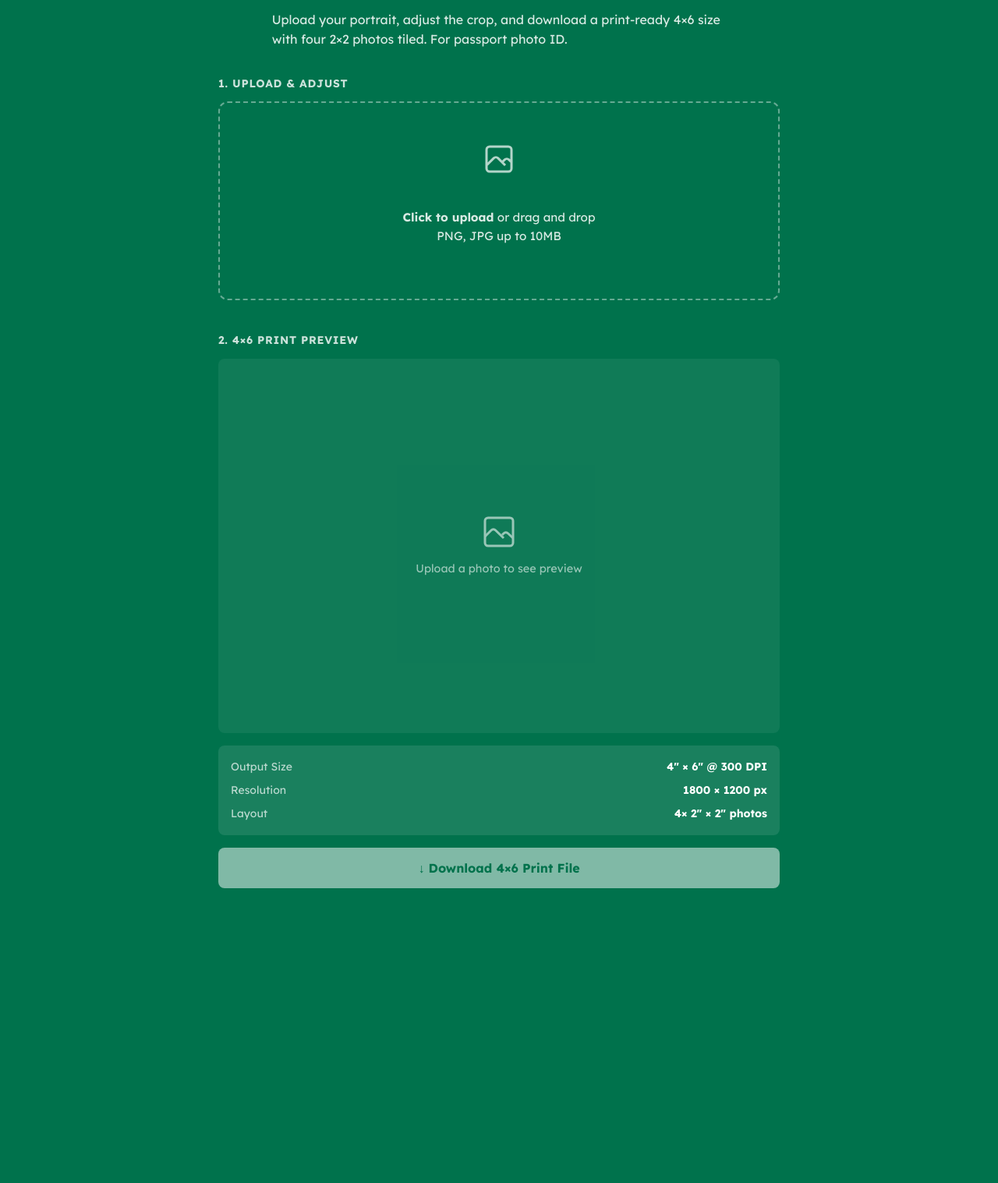
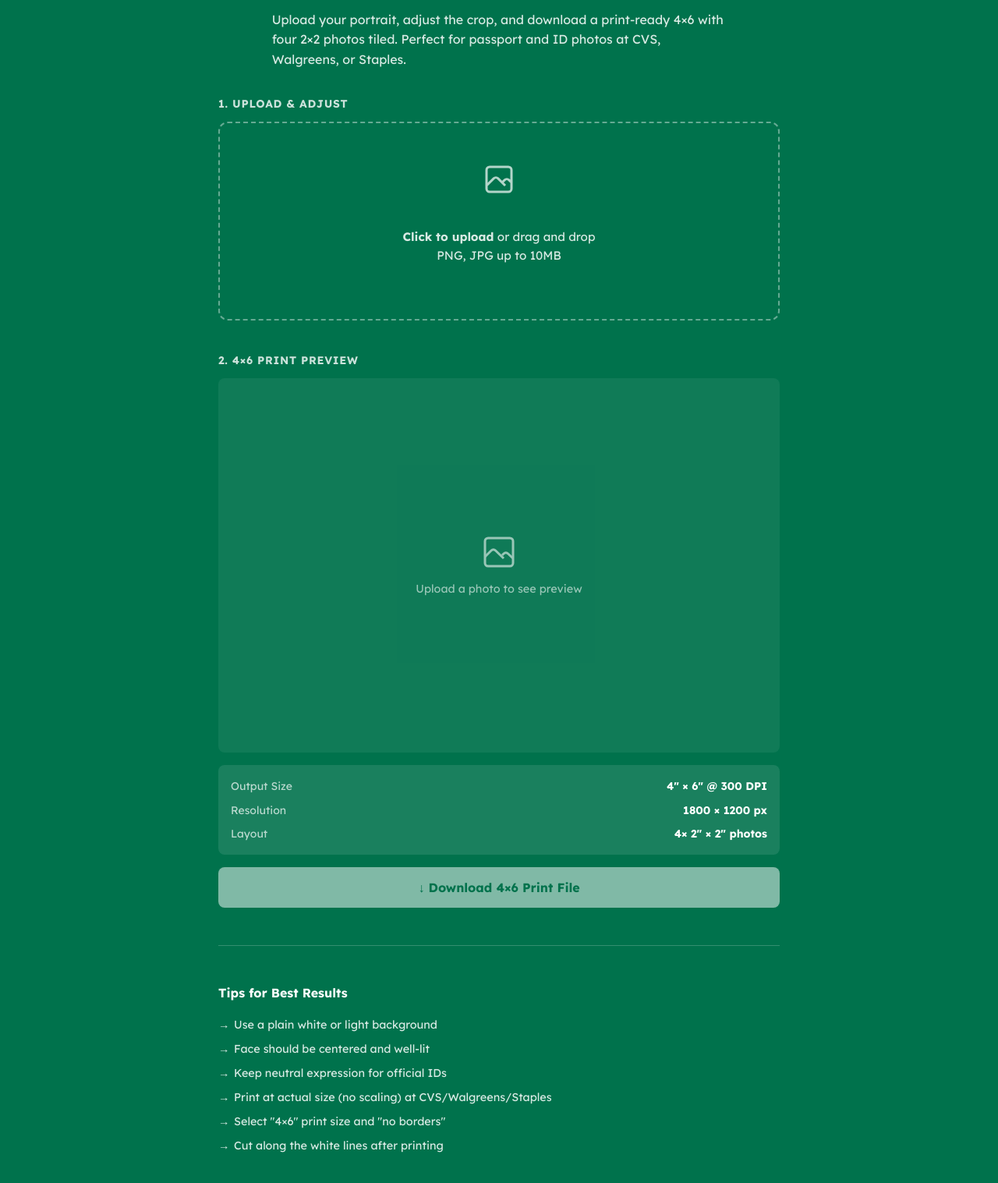
Before and after one commit to minnatran36/minnatran36.github.io, a plain HTML site: page projects/photo-prep/photo-prep.html in a window 1280 px wide. Shown: the part 167-1684 px from the top of the page at 78% size. Before the commit the page ends 1510 px from the top, so only its background shows below. Drawn offline with Linux system fonts and the light colour scheme; files that its build step writes are made by us from their sources.

Commit message:
add Photo Tool2

```diff
--- a/projects/photo-prep/photo-prep.html
+++ b/projects/photo-prep/photo-prep.html
@@ -358,7 +358,7 @@
   <div class="page-wrapper">
     <div class="container">
       <h1>2×2 Photo Prep</h1>
-      <p class="subtitle">Upload your portrait, adjust the crop, and download a print-ready 4×6 size with four 2×2 photos tiled. For passport photo ID.</p>
+      <p class="subtitle">Upload your portrait, adjust the crop, and download a print-ready 4×6 with four 2×2 photos tiled. Perfect for passport and ID photos at CVS, Walgreens, or Staples.</p>
 
       <!-- Upload & Crop Section -->
       <div class="app-section">
@@ -432,6 +432,18 @@
         </button>
       </div>
 
+      <!-- Tips -->
+      <div class="tips">
+        <h3>Tips for Best Results</h3>
+        <ul>
+          <li>Use a plain white or light background</li>
+          <li>Face should be centered and well-lit</li>
+          <li>Keep neutral expression for official IDs</li>
+          <li>Print at actual size (no scaling) at CVS/Walgreens/Staples</li>
+          <li>Select "4×6" print size and "no borders"</li>
+          <li>Cut along the white lines after printing</li>
+        </ul>
+      </div>
     </div>
   </div>
 
@@ -524,7 +536,12 @@
 
           zoomSlider.value = 100;
 
-          updatePreview();
+          // Wait for DOM to update before calculating preview
+          requestAnimationFrame(() => {
+            requestAnimationFrame(() => {
+              updatePreview();
+            });
+          });
         };
         sourceImage.src = e.target.result;
       };
@@ -630,6 +647,8 @@
       if (!imageLoaded) return;
 
       const cropAreaRect = cropArea.getBoundingClientRect();
+      if (cropAreaRect.width === 0) return; // Not rendered yet
+
       const cropBoxSize = cropAreaRect.width * 0.8;
       const cropBoxLeft = (cropAreaRect.width - cropBoxSize) / 2;
       const cropBoxTop = (cropAreaRect.height - cropBoxSize) / 2;
@@ -637,6 +656,9 @@
       const srcX = (cropBoxLeft - offsetX) / scale;
       const srcY = (cropBoxTop - offsetY) / scale;
       const srcSize = cropBoxSize / scale;
+
+      // Guard against invalid source dimensions
+      if (srcSize <= 0 || !isFinite(srcX) || !isFinite(srcY)) return;
 
       ctx.fillStyle = '#ffffff';
       ctx.fillRect(0, 0, OUTPUT_WIDTH, OUTPUT_HEIGHT);
```
Also changed, not shown: 1 other file.
